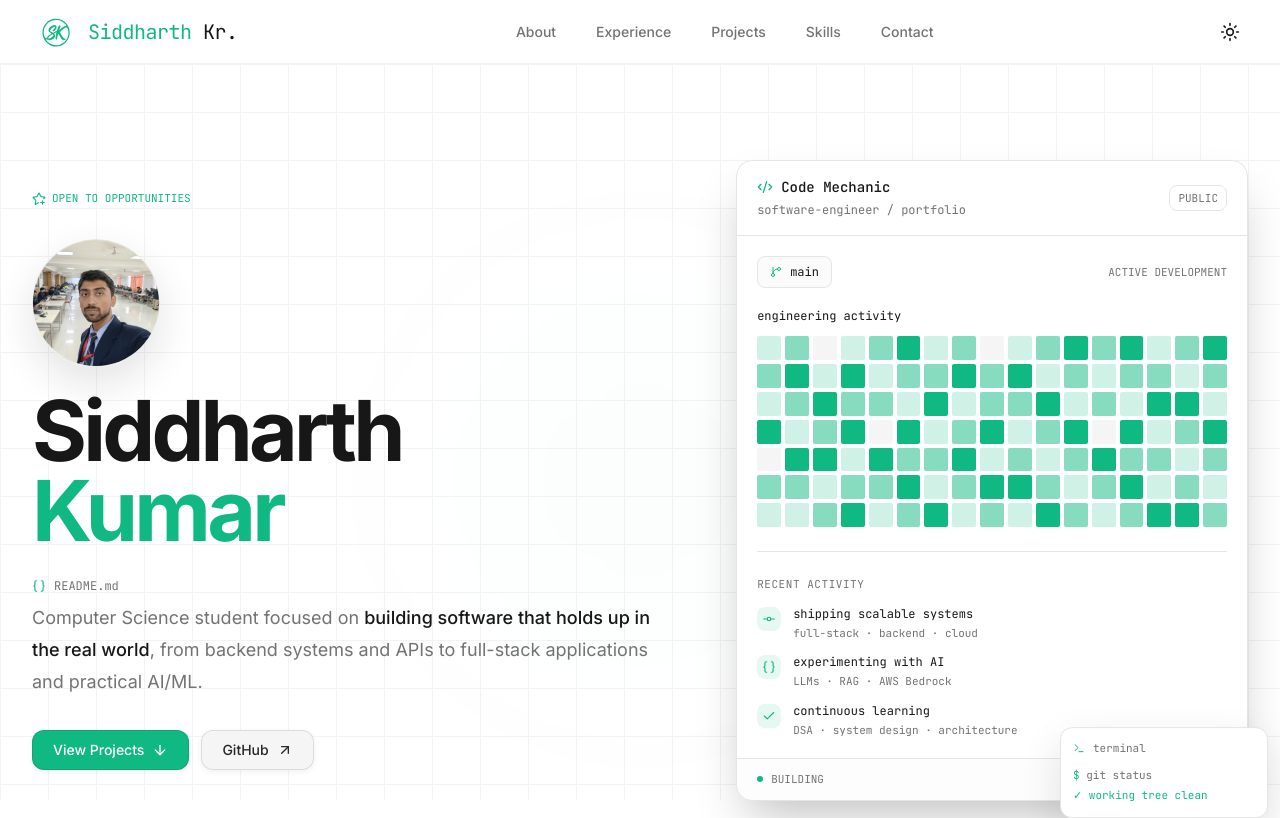
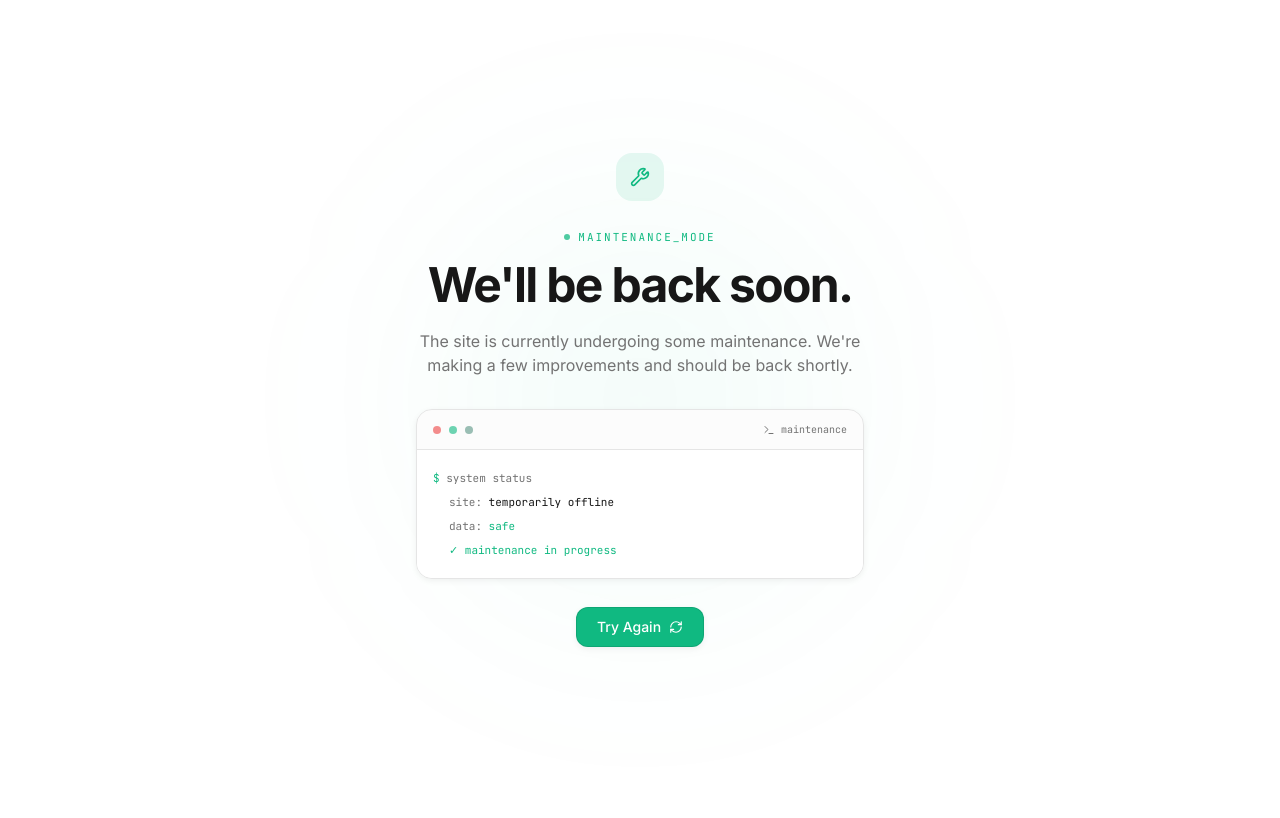
Before and after one commit to siddharthk8/Portfolio, a React (Vite) app in the folder frontend/: page / in a window 1280 px wide. Shown: the top 818 px of the page. Built offline with nearby package versions, Linux system fonts and the light colour scheme.

Commit message:
feat: implement maintenance mode with RootLayout and MaintenancePage components

```diff
--- /dev/null
+++ b/frontend/src/core/config.js
@@ -0,0 +1,5 @@
+const config = {
+	maintenanceMode: String(import.meta.env.VITE_MAINTENANCE_MODE) === "true",
+};
+
+export default config;
--- /dev/null
+++ b/frontend/src/layouts/RootLayout.jsx
@@ -0,0 +1,18 @@
+import { Outlet } from "react-router";
+
+import config from "@/core/config";
+import MaintenancePage from "@/pages/MaintenancePage";
+
+const RootLayout = () => {
+	if (!config.maintenanceMode) {
+		return (
+			<div className="bg-background text-foreground min-h-screen">
+				<MaintenancePage />
+			</div>
+		);
+	}
+
+	return <Outlet />;
+};
+
+export default RootLayout;
--- a/frontend/src/main.jsx
+++ b/frontend/src/main.jsx
@@ -5,6 +5,7 @@ import { createRoot } from "react-dom/client";
 import { createBrowserRouter, RouterProvider } from "react-router";
 
 import BaseLayout from "@/layouts/BaseLayout";
+import RootLayout from "@/layouts/RootLayout";
 import ErrorPage from "@/pages/ErrorPage";
 import NotFoundPage from "@/pages/NotFoundPage";
 
@@ -12,16 +13,19 @@ import App from "./App.jsx";
 
 const router = createBrowserRouter([
 	{
-		path: "/",
-		element: <BaseLayout />,
+		element: <RootLayout />,
 		errorElement: <ErrorPage />,
 		children: [
-			// HomePage
 			{
-				index: true,
-				element: <App />,
+				path: "/",
+				element: <BaseLayout />,
+				children: [
+					{
+						index: true,
+						element: <App />,
+					},
+				],
 			},
-			// 404
 			{
 				path: "*",
 				element: <NotFoundPage />,
--- /dev/null
+++ b/frontend/src/pages/MaintenancePage.jsx
@@ -0,0 +1,88 @@
+import { motion } from "framer-motion";
+import { RefreshCw, Terminal, Wrench } from "lucide-react";
+
+import Button from "@/components/Button";
+
+const MaintenancePage = () => {
+	const handleRefresh = () => {
+		window.location.reload();
+	};
+
+	return (
+		<section className="text-foreground relative flex min-h-screen items-center justify-center overflow-hidden">
+			<div className="bg-primary/5 pointer-events-none absolute top-1/2 left-1/2 h-96 w-96 -translate-x-1/2 -translate-y-1/2 rounded-full blur-[120px]" />
+
+			<motion.div
+				initial={{ opacity: 0, y: 15 }}
+				animate={{ opacity: 1, y: 0 }}
+				transition={{ duration: 0.5 }}
+				className="relative w-full max-w-xl px-6 text-center"
+			>
+				<motion.div
+					initial={{ opacity: 0, scale: 0.8 }}
+					animate={{ opacity: 1, scale: 1 }}
+					transition={{ duration: 0.4, delay: 0.1 }}
+					className="bg-primary/10 mx-auto mb-7 flex h-12 w-12 items-center justify-center rounded-xl"
+				>
+					<Wrench className="text-primary h-5 w-5" />
+				</motion.div>
+
+				<div className="text-primary mb-4 flex items-center justify-center gap-2 font-mono text-[11px] tracking-[0.18em] uppercase">
+					<span className="bg-primary h-1.5 w-1.5 animate-pulse rounded-full" />
+					maintenance_mode
+				</div>
+
+				<h1 className="text-4xl font-bold tracking-[-0.035em] sm:text-5xl">
+					We'll be back soon.
+				</h1>
+
+				<p className="text-muted-foreground mx-auto mt-5 max-w-md text-sm leading-6 sm:text-base">
+					The site is currently undergoing some maintenance. We're making a few
+					improvements and should be back shortly.
+				</p>
+
+				<div className="border-border bg-card mx-auto mt-8 max-w-md overflow-hidden rounded-xl border text-left shadow-sm">
+					<div className="border-border bg-muted/40 flex items-center gap-2 border-b px-4 py-3">
+						<div className="bg-destructive/60 h-2 w-2 rounded-full" />
+						<div className="bg-primary/60 h-2 w-2 rounded-full" />
+						<div className="bg-accent-foreground/40 h-2 w-2 rounded-full" />
+
+						<div className="text-muted-foreground ml-auto flex items-center gap-1.5 font-mono text-[10px]">
+							<Terminal className="h-3 w-3" />
+							maintenance
+						</div>
+					</div>
+
+					<div className="bg-background p-4 font-mono text-[11px] leading-6">
+						<div className="text-muted-foreground">
+							<span className="text-primary">$</span> system status
+						</div>
+
+						<div className="text-muted-foreground pl-4">
+							site: <span className="text-foreground">temporarily offline</span>
+						</div>
+
+						<div className="text-muted-foreground pl-4">
+							data: <span className="text-primary">safe</span>
+						</div>
+
+						<div className="text-primary pl-4">✓ maintenance in progress</div>
+					</div>
+				</div>
+
+				<div className="mt-7 flex justify-center gap-3">
+					<Button
+						variant="primary"
+						size="md"
+						rightIcon={<RefreshCw className="h-3.5 w-3.5" />}
+						onClick={handleRefresh}
+					>
+						Try Again
+					</Button>
+				</div>
+			</motion.div>
+		</section>
+	);
+};
+
+export default MaintenancePage;
--- a/frontend/src/pages/NotFoundPage.jsx
+++ b/frontend/src/pages/NotFoundPage.jsx
@@ -2,7 +2,7 @@ import Container from "@/components/Container";
 
 function NotFoundPage() {
 	return (
-		<div className="bg-background flex items-center justify-center">
+		<div className="bg-background flex min-h-screen items-center justify-center">
 			<Container>
 				<div className="mx-auto max-w-xl text-center">
 					<p className="text-primary font-mono text-9xl font-bold select-none">404</p>
```
